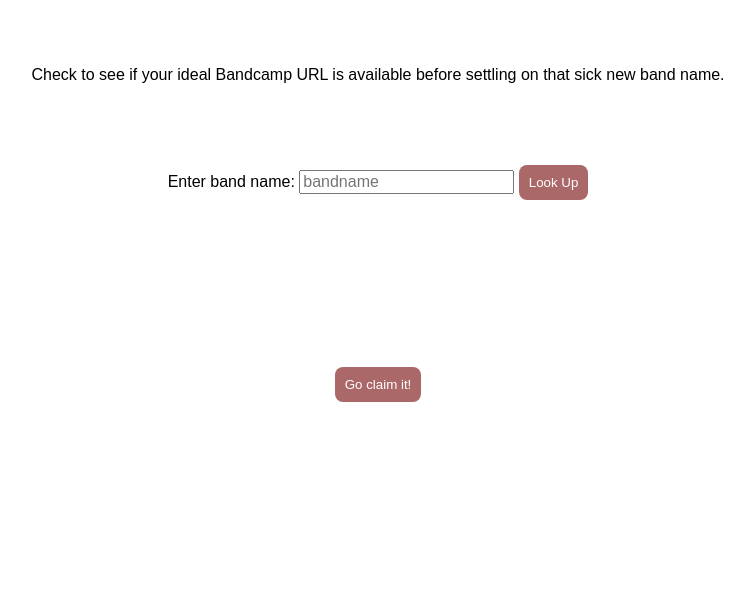
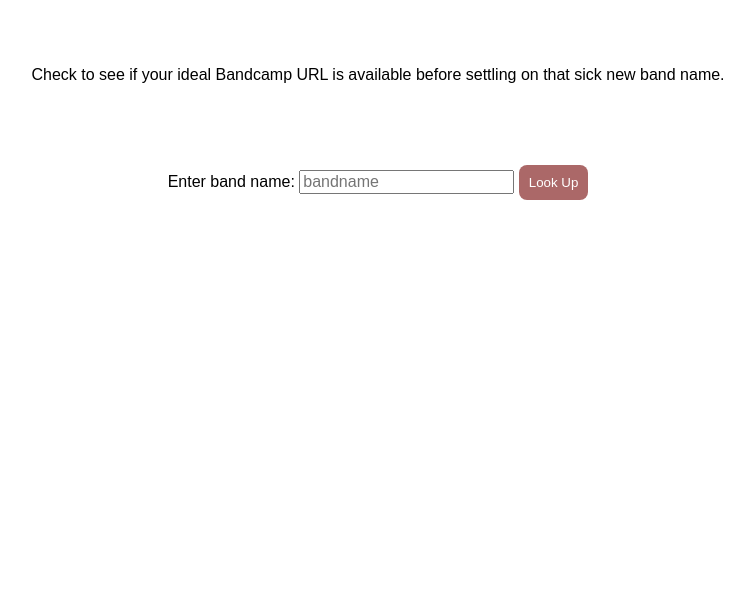
Before and after one commit to mdquigley/bandname, a plain HTML site: page index.html in a window 1280 px wide. Shown: the part 90-704 px from the top of the page, without its empty margins (262-1016 px from the left). Drawn offline with nearby package versions, Linux system fonts and the light colour scheme.

Commit message:
Fix button hide/show

```diff
--- a/style.css
+++ b/style.css
@@ -59,7 +59,7 @@ button:hover {
     padding-bottom: 65px;
 }
 
-#claim {
+.claim {
   display: block !important;
 }
 
```
